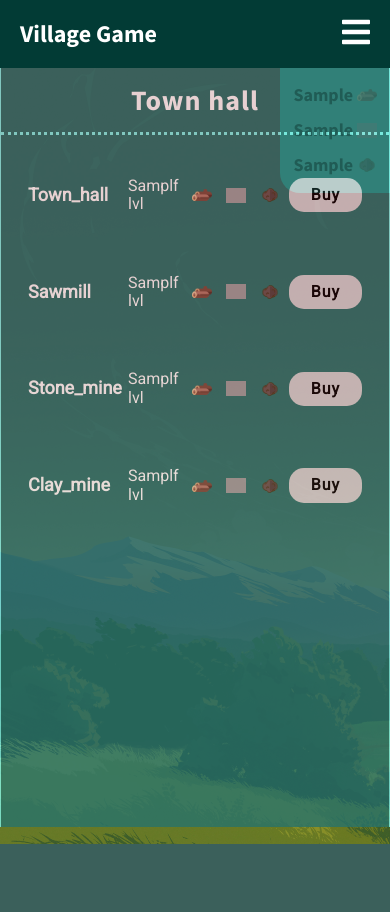
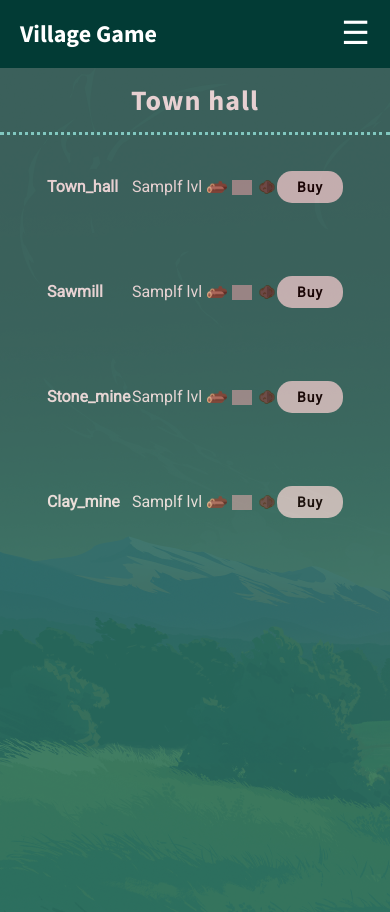
Before and after one commit to Bartekp26/Village-game, a PHP site: page /php/townhall.php in a window 390 px wide. Before the commit the page ends 844 px from the top, so only its background shows below. Run offline with PHP 8.4, Linux system fonts and the light colour scheme; the visitor is signed in with stand-in values (Sample User, id 1); tables that the repository leaves empty or names only in its code hold one stand-in row (values such as "Sample post"); data that the repository does not hold is empty; some libraries are stand-ins or nearby versions; grey boxes are pictures that could not be loaded.

Commit message:
Added responsive townhall, minerals & working toggle-menu-button

```diff
--- a/css/index.css
+++ b/css/index.css
@@ -13,7 +13,8 @@ body {
   background: url("../assets/img/background.png");
   background-repeat: no-repeat;
   background-attachment: fixed;
-  background-size: cover; }
+  background-size: cover;
+  overflow: hidden; }
 
 .footer {
   background: #023b35;
@@ -187,6 +188,9 @@ body {
   align-items: center;
   color: white;
   padding: 0 25px; }
+  .menu__logo {
+    font-size: 26px;
+    margin: 20px 0; }
   .menu__list {
     display: flex;
     min-width: 350px;
@@ -215,49 +219,63 @@ body {
     color: white;
     letter-spacing: 1px;
     cursor: pointer; }
+    .menu__logout--toggle {
+      display: none; }
     .menu__logout:hover {
       background-color: #80f4e8; }
     .menu__logout:focus {
       outline: none !important; }
 
-.logo {
-  font-size: 26px;
-  margin: 20px 0; }
+.toggle-menu {
+  font-size: 32px;
+  display: none; }
 
-.toggle-menu-button {
-  font-size: 32px;
-  display: none;
-  cursor: pointer; }
+#toggle-menu {
+  display: none; }
 
 @media only screen and (max-width: 970px) {
   .menu {
     padding: 0 20px; }
+    .menu__logo {
+      font-size: 24px; }
     .menu__list {
       min-width: 275px; }
     .menu__item {
       font-size: 18px; }
     .menu__logout {
       font-size: 16px;
-      padding: 10px 24px; }
-  .logo {
-    font-size: 24px; } }
+      padding: 10px 24px; } }
 
 @media only screen and (max-width: 660px) {
   .menu {
     padding: 0 20px; }
     .menu__list {
-      min-width: 275px;
+      display: none;
+      position: fixed;
+      text-align: center;
+      min-width: 225px;
+      padding: 15px 0;
+      background-color: #023b35;
+      border-top: 3px solid #57b8ae;
+      border-radius: 0 0 25px 25px;
+      right: 0px;
+      top: 50px;
+      z-index: 3; }
+    .menu__item {
+      display: block;
+      padding: 15px 0; }
+    .menu__logout-form {
       display: none; }
-    .menu__item {
-      font-size: 18px; }
-    .menu__logout {
-      font-size: 16px;
-      padding: 10px 24px;
-      display: none; }
-  .logo {
-    font-size: 24px; }
-  .toggle-menu-button {
-    display: inline; } }
+    .menu__logout--toggle {
+      display: inline;
+      font-size: 18px;
+      padding: 12px 30px;
+      margin: 15px 0; }
+  .toggle-menu {
+    display: inline;
+    cursor: pointer; }
+  #toggle-menu:checked + .menu__list {
+    display: block; } }
 
 .minerals {
   background-color: #57b8ae;
@@ -293,13 +311,7 @@ body {
 
 @media only screen and (max-width: 970px) {
   .minerals {
-    font-size: 18px;
-    padding: 10px;
-    min-width: 90px; }
-  .mineral__icon {
-    width: 20px; }
-    .mineral__icon--margin {
-      margin-left: 5px; } }
+    display: none; } }
 
 body {
   background: linear-gradient(rgba(0, 0, 0, 0.3), rgba(0, 0, 0, 0.3)), url("../assets/img/background.png"); }
@@ -307,7 +319,7 @@ body {
 .townhall {
   margin: 0 auto;
   max-width: 750px;
-  min-height: 90vh;
+  min-height: 100vh;
   background-color: #28736b;
   opacity: 0.8;
   font-family: "Source Sans Pro", sans-serif;
@@ -382,9 +394,7 @@ body {
       padding: 16px;
       border-bottom-width: 3px; }
   .buildings_container {
-    margin: 12px 28px; }
-  .building {
-    padding: 30px 25px; }
+    margin: 12px 40px; }
   .building__title {
     font-size: 18px;
     min-width: 100px; }
@@ -399,3 +409,25 @@ body {
   .building__error {
     font-size: 18px;
     top: 75px; } }
+
+@media only screen and (max-width: 660px) {
+  .townhall {
+    max-width: 100vw;
+    border: 0; } }
+
+@media only screen and (max-width: 520px) {
+  .buildings_container {
+    margin: 0; }
+  .building__title {
+    font-size: 16px;
+    min-width: 85px; }
+  .building__cost {
+    min-width: auto; }
+  .building__button {
+    font-size: 14px;
+    padding: 8px 20px; }
+    .building__button--not-available:hover::after {
+      display: none; }
+  .building__error {
+    font-size: 18px;
+    top: 75px; } }
--- a/php/game.php
+++ b/php/game.php
@@ -17,7 +17,9 @@
 <body>
   <nav class="navigation">
     <div class="menu">
-      <h3 class="logo">Village Game</h2>
+      <h3 class="menu__logo">Village Game</h2>
+      <label for="toggle-menu" class="toggle-menu">&#9776;</label>
+      <input type="checkbox" id="toggle-menu">
       <ul class="menu__list">
         <?php
           $currentPage = basename($_SERVER['SCRIPT_FILENAME']);
@@ -31,11 +33,13 @@
             echo "<li class='menu__item'><a href='{$url}'", ($currentPage==$url) ? "class='active'" : "", ">{$title}</a></li>";
           }
         ?>
+        <form action="logout.php" method="post">
+          <button type="submit" class="menu__logout menu__logout--toggle">Log out</button>
+        </form>
       </ul>
-      <form action="logout.php" method="post">
+      <form action="logout.php" method="post" class="menu__logout-form">
         <button type="submit" class="menu__logout">Log out</button>
       </form>
-      <div class="toggle-menu-button"><i class="fas fa-bars"></i></div>
     </div>
   </nav>
   <div class="minerals">
--- a/scss/body.scss
+++ b/scss/body.scss
@@ -3,4 +3,5 @@ body{
   background-repeat: no-repeat;
   background-attachment: fixed;
   background-size: cover;
+  overflow: hidden;
 }
--- a/scss/game/menu.scss
+++ b/scss/game/menu.scss
@@ -9,6 +9,10 @@
   color: white;
   padding: 0 25px;
 
+  &__logo{
+    font-size: 26px;
+    margin: 20px 0;
+  }
   &__list{
     display: flex;
     min-width: 350px;
@@ -46,6 +50,10 @@
     color: white;
     letter-spacing: 1px;
     cursor: pointer;
+
+    &--toggle{
+      display: none;
+    }
     &:hover{
       background-color: $lightenBasicColor;
     }
@@ -55,21 +63,21 @@
   }
 }
 
-.logo{
-  font-size: 26px;
-  margin: 20px 0;
-}
-
-.toggle-menu-button{
+.toggle-menu{
   font-size: 32px;
   display: none;
-  cursor: pointer;
+}
+#toggle-menu{
+  display: none;
 }
 
 @media only screen and (max-width: 970px){
   .menu{
     padding: 0 20px;
 
+    &__logo{
+      font-size: 24px;
+    }
     &__list{
       min-width: 275px;
     }
@@ -81,9 +89,6 @@
       padding: 10px 24px;
     }
   }
-  .logo{
-    font-size: 24px;
-  }
 }
 
 @media only screen and (max-width: 660px){
@@ -91,22 +96,37 @@
     padding: 0 20px;
 
     &__list{
-      min-width: 275px;
       display: none;
+      position: fixed;
+      text-align: center;
+      min-width: 225px;
+      padding: 15px 0;
+      background-color: $evenDarkenBasicColor;
+      border-top: 3px solid $basicColor;
+      border-radius: 0 0 25px 25px;
+      right: 0px;
+      top: 50px;
+      z-index: 3;
     }
     &__item{
+      display: block;
+      padding: 15px 0;
+    }
+    &__logout-form{
+      display: none
+    }
+    &__logout--toggle{
+      display: inline;
       font-size: 18px;
-    }
-    &__logout{
-      font-size: 16px;
-      padding: 10px 24px;
-      display: none;
+      padding: 12px 30px;
+      margin: 15px 0;
     }
   }
-  .logo{
-    font-size: 24px;
+  .toggle-menu{
+    display: inline;
+    cursor: pointer;
   }
-  .toggle-menu-button{
-    display: inline;
+  #toggle-menu:checked + .menu__list{
+    display: block;
   }
 }
--- a/scss/game/minerals.scss
+++ b/scss/game/minerals.scss
@@ -41,14 +41,6 @@
 
 @media only screen and (max-width: 970px){
   .minerals{
-    font-size: 18px;
-    padding: 10px;
-    min-width: 90px;
-  }
-  .mineral__icon{
-    width: 20px;
-    &--margin{
-      margin-left: 5px;
-    }
+    display: none;
   }
 }
--- a/scss/game/townhall.scss
+++ b/scss/game/townhall.scss
@@ -5,7 +5,7 @@ body{
 .townhall{
   margin: 0 auto;
   max-width: 750px;
-  min-height: 90vh;
+  min-height: 100vh;
   background-color: $darkenBasicColor;
   opacity: 0.8;
   font-family: $sansProFont;
@@ -100,11 +100,10 @@ body{
   }
 
   .buildings_container{
-    margin: 12px 28px;
+    margin: 12px 40px;
   }
 
   .building{
-    padding: 30px 25px;
     &__title{
       font-size: 18px;
       min-width: 100px;
@@ -127,3 +126,38 @@ body{
     }
   }
 }
+
+@media only screen and (max-width: 660px){
+  .townhall{
+    max-width: 100vw;
+    border: 0;
+  }
+}
+
+@media only screen and (max-width: 520px){
+  .buildings_container{
+    margin: 0;
+  }
+
+  .building{
+    &__title{
+      font-size: 16px;
+      min-width: 85px;
+    }
+    &__cost{
+      min-width: auto;
+    }
+    &__button{
+      font-size: 14px;
+      padding: 8px 20px;
+
+      &--not-available:hover::after{
+        display: none;
+      }
+    }
+    &__error{
+      font-size: 18px;
+      top: 75px;
+    }
+  }
+}
```
Lines whose indentation alone changed are shown as unchanged.
